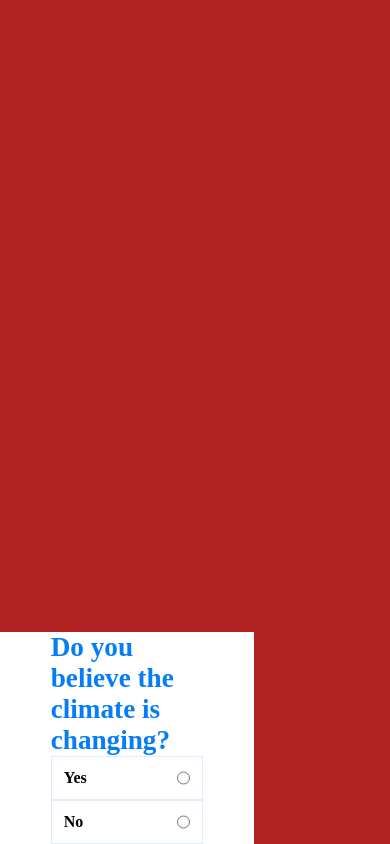
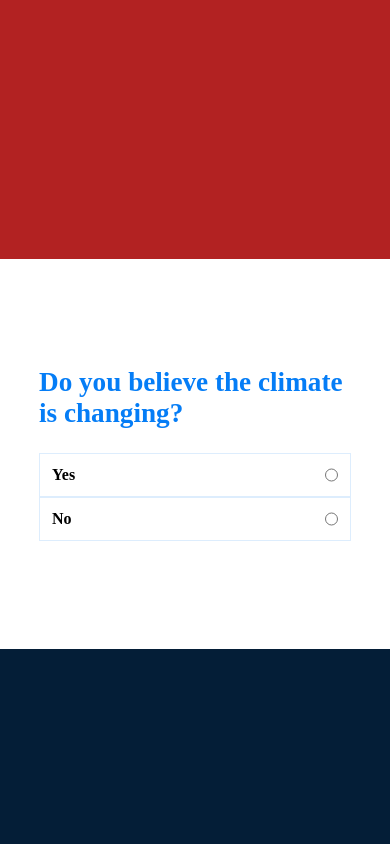
Before and after one commit to colejagdtiger/HtNPollingApp, a Flask app: page / in a window 390 px wide. Run offline with Flask 2, Linux system fonts and the light colour scheme.

Commit message:
Make index responsive

```diff
--- a/templates/index.html
+++ b/templates/index.html
@@ -26,7 +26,8 @@
         flex-direction: column;
         justify-content: center;
       }
-      #right-wrap #question-wrap {
+
+      #question-wrap {
         margin: 0 20%;
       }
 
@@ -34,6 +35,7 @@
         font-size: 1.7em;
         color: #057df6;
         font-weight: bold;
+        margin-bottom: 24px;
       }
 
       .question-option-wrap {
@@ -55,6 +57,17 @@
         #container {
           flex-direction: column-reverse;
         }
+        #left-wrap {
+          width: 100vw;
+          height: 50vw;
+        }
+        #right-wrap {
+          width: 100vw;
+          height: 100vw;
+        }
+        #question-wrap {
+          margin: 0 10%;
+        }
       }
     </style>
   </head>
```
